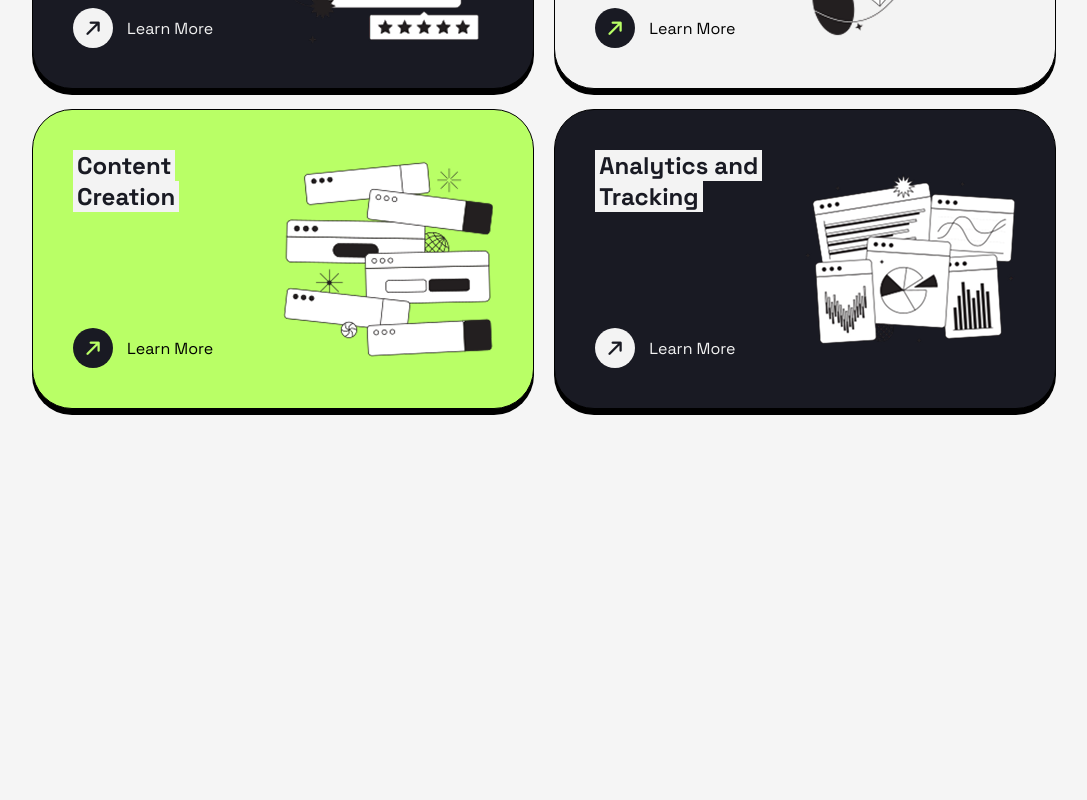
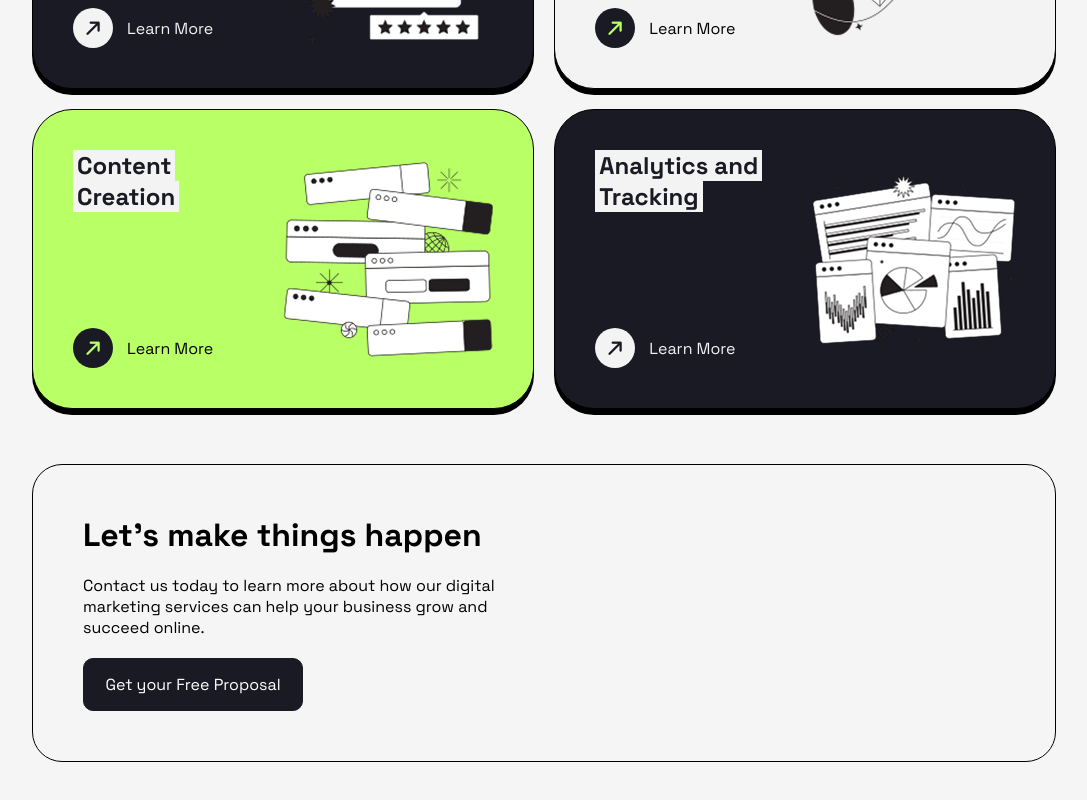
Before and after one commit to Blessen25/Positivus_website, a React (Vite) app in the folder frontend/: page / in a window 1280 px wide. Shown: the part 1310-2110 px from the top of the page, without its empty margins (96-1183 px from the left). Before the commit the page ends 1774 px from the top, so only its background shows below. Built offline with nearby package versions, Linux system fonts and the light colour scheme.

Commit message:
Added a fifth section

```diff
--- a/frontend/src/components/Button/button.css
+++ b/frontend/src/components/Button/button.css
@@ -7,6 +7,9 @@
     border: 1px solid var(--Black);
     transition: all 0.4s ease-in-out;
     text-decoration: none !important;
+    display: flex;
+    align-items: center;
+    justify-content: center;
 
 }
 
@@ -27,6 +30,9 @@
     color: white !important;
     transition: all 0.4s ease-in-out;
     text-decoration: none !important;
+    display: flex;
+    align-items: center;
+    justify-content: center;
 }
 
 .buttondivclr:hover {
--- a/frontend/src/components/Home/home.css
+++ b/frontend/src/components/Home/home.css
@@ -105,6 +105,30 @@
     gap: 20px;
     flex-wrap: wrap;
     justify-content: space-between
+}
+
+.fifth_section_div {
+
+    width: 100%;
+    border: 1px solid black;
+    display: flex;
+    gap: 20px;
+    justify-content: space-between;
+    border-radius: 30px;
+    padding: 50px;
+}
+
+.fifth_firstsection_div {
+
+    width: 50%;
+    display: flex;
+    flex-direction: column;
+    gap: 20px;
+}
+
+.geturfreebtn {
+
+    width: 220px;
 }
 
 
--- a/frontend/src/components/Home/home.tsx
+++ b/frontend/src/components/Home/home.tsx
@@ -38,6 +38,7 @@ const Home_Comp = () => {
                 <Home_secondSection />
                 <Home_thirdSection />
                 <Home_fourthSection />
+                <Home_fifthsection />
             </div>
         </>
     )
@@ -184,3 +185,25 @@ const Home_fourthSection:React.FC = () => {
         </>
     )
 }
+
+const Home_fifthsection:React.FC = () => {
+
+    return(
+
+        <>
+
+            <div className="fifth_section_div">
+
+                <div className="fifth_firstsection_div">
+
+                    <p className="h2">Let’s make things happen</p>
+                    <p className="text-md">Contact us today to learn more about how our digital marketing services can help your business grow and succeed online.</p>
+                    <Button_Comp_Clr text="Get your Free Proposal" className="geturfreebtn"/>
+                </div>
+                <div className="fifth_secondsection_div">
+
+                </div>
+            </div>
+        </>
+    )
+}
```
